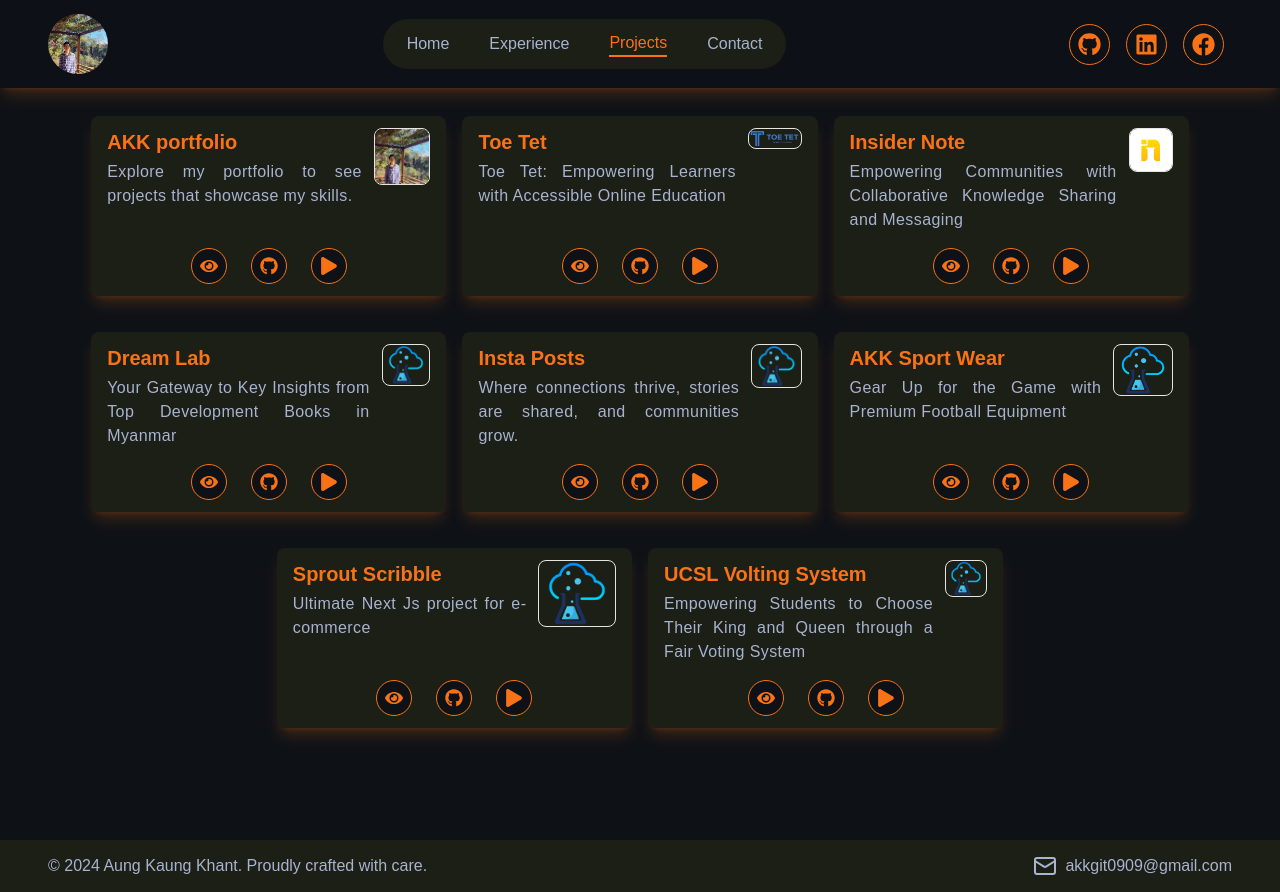
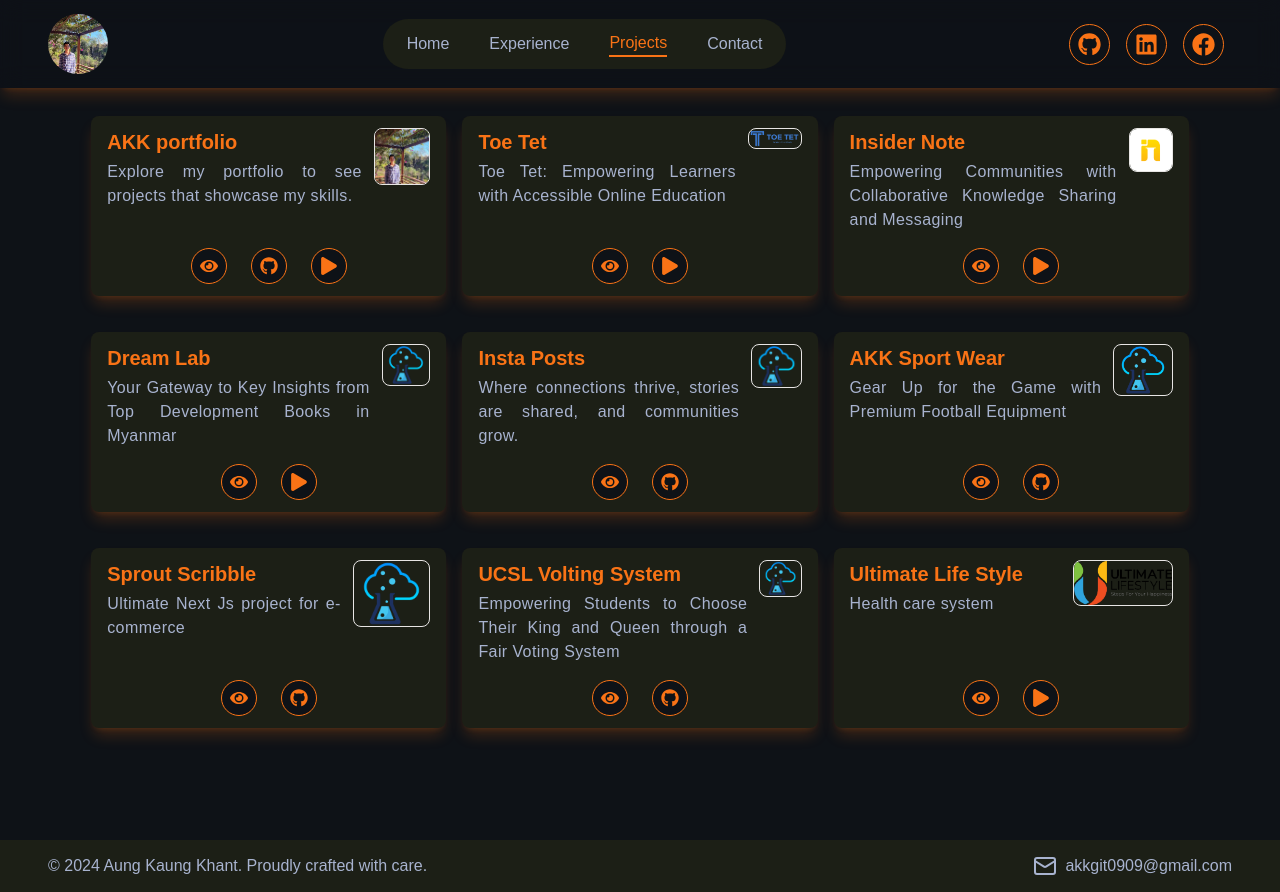
Before and after one commit to aungkaungkhant-nssh/AKK, a Next.js app: page /projects in a window 1280 px wide. Built offline with nearby package versions, Linux system fonts and the light colour scheme.

Commit message:
project list section complete

```diff
--- a/components/navigation/LinkItem.tsx
+++ b/components/navigation/LinkItem.tsx
@@ -10,6 +10,7 @@ interface LinkGroupsProps {
 }
 
 const LinkItem = ({ icon: Icon, link, size = 23, color = "primary", }: LinkGroupsProps) => {
+    if (!link) return;
     return (
         <a href={link} target="_blank" rel="noopener noreferrer">
             <button className="text-white border border-primary rounded-full p-2 hover:bg-foreground mx-2">
--- a/components/project/ProjectCard.tsx
+++ b/components/project/ProjectCard.tsx
@@ -4,6 +4,7 @@ import iconLinks from "@/constants/iconLinks";
 import LinkItem from "../navigation/LinkItem";
 import Link from "next/link";
 import Image from "next/image";
+import { usePathname } from 'next/navigation'
 
 export type PropsTypes = {
     project: {
@@ -19,6 +20,14 @@ export type PropsTypes = {
 };
 
 export default function ProjectCard({ project }: PropsTypes) {
+    const pathname = usePathname();
+
+
+    const linkMapping: { [key: number]: string } = {
+        0: `${pathname}?id=${project.id}`,
+        1: project.githubLink || "",
+        2: project.demoLink || "",
+    };
     return (
         <div className="bg-foreground text-tertiary px-4 py-3 rounded-lg shadow-lg shadow-primary/20 w-[100%] md:w-[48%] lg:w-[30%] mt-[20px] min-h-[180px] relative">
 
@@ -48,7 +57,9 @@ export default function ProjectCard({ project }: PropsTypes) {
             </div>
 
             <div className="mt-3 absolute bottom-3 left-[50%] transform translate-x-[-50%] flex gap-2">
-                {iconLinks.map((link, index) => (
+                {iconLinks.map((link, index) => {
+                    link.link = linkMapping[index] || "";
+                    return (
                         <LinkItem
                             key={index}
                             icon={link.icon}
@@ -56,7 +67,8 @@ export default function ProjectCard({ project }: PropsTypes) {
                             color={link.color}
                             size={18}
                         />
-                ))}
+                    )
+                })}
             </div>
 
         </div>
--- a/constants/iconLinks.ts
+++ b/constants/iconLinks.ts
@@ -1,6 +1,6 @@
 import { FaGithub, FaEye, FaPlay } from 'react-icons/fa';
 const iconLinks = [
-    { icon: FaEye, link: "https://linkedin.com", color: "primary" },
+    { icon: FaEye, link: "", color: "primary" },
     { icon: FaGithub, link: "https://github.com", color: "primary" },
     { icon: FaPlay, link: "https://facebook.com", color: "primary" },
 ];
--- a/constants/projectlists.ts
+++ b/constants/projectlists.ts
@@ -1,7 +1,8 @@
 import Pf from '@/public/images/pf.png'
 import ToeTet from '@/public/images/toetet.png'
 import Insider from '@/public/images/insider.png';
-import DramLab from '@/public/images/dreamlab.png'
+import DramLab from '@/public/images/dreamlab.png';
+import Ultimate from '@/public/images/ultimate.jpeg';
 
 export const projectLists = [
     {
@@ -80,5 +81,14 @@ export const projectLists = [
         logo: DramLab.src,
         githubLink: "https://github.com/aungkaungkhant-nssh/UCSLVoltingSystem",
         demoLink: null,
+    },
+    {
+        id: 9,
+        title: 'Ultimate Life Style',
+        subTitle: "Health care system",
+        desc: "Our university voting system is designed to provide a seamless and transparent process for selecting the king and queen. By leveraging an easy-to-use digital platform, students can cast their votes in real-time, ensuring that every voice is heard. The system promotes fairness, security, and efficiency, allowing participants to engage in the election with confidence. With this solution, we aim to create a fun and democratic way for students to elect their university leaders.",
+        logo: Ultimate.src,
+        githubLink: null,
+        demoLink: "https://www.ultimatelifestyle.app/",
     }
 ]
```
Also changed, not shown: public/images/ultimate.jpg (added). Lines whose indentation alone changed are shown as unchanged.
